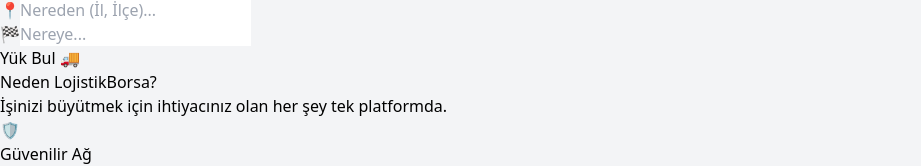
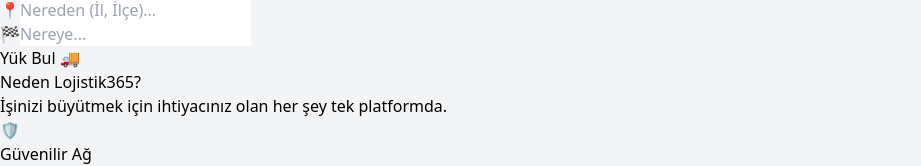
Before and after one commit to ersin-41/Lojistik_Borsa, a React (Vite) app: page / in a window 1280 px wide. Shown: the part 194-360 px from the top of the page, without its empty margins (0-921 px from the left). Built offline with nearby package versions, Linux system fonts and the light colour scheme; no server answers.

Commit message:
yazım hataları giderildi

```diff
--- a/src/pages/Home.jsx
+++ b/src/pages/Home.jsx
@@ -59,7 +59,7 @@
       <div className="bg-gray-50 py-16 px-4">
         <div className="max-w-6xl mx-auto">
           <div className="text-center mb-12">
-            <h2 className="text-3xl font-bold text-slate-800">Neden LojistikBorsa?</h2>
+            <h2 className="text-3xl font-bold text-slate-800">Neden Lojistik365?</h2>
             <p className="text-gray-500 mt-2">İşinizi büyütmek için ihtiyacınız olan her şey tek platformda.</p>
           </div>
 
@@ -96,11 +96,11 @@
 
       {/* Çağrı (Call to Action) */}
       <div className="bg-slate-800 text-white py-16 text-center px-4">
-         <h2 className="text-3xl font-bold mb-4">Hemen Ücretsiz Katılın</h2>
-         <p className="text-gray-400 mb-8">Binlerce lojistik profesyonelinin arasına katılmak için daha ne bekliyorsunuz?</p>
-         <a href="/giris" className="bg-yellow-500 text-slate-900 px-8 py-3 rounded-full font-bold hover:bg-yellow-400 transition transform hover:scale-105 inline-block">
-            Hesap Oluştur 🚀
-         </a>
+        <h2 className="text-3xl font-bold mb-4">Hemen Ücretsiz Katılın</h2>
+        <p className="text-gray-400 mb-8">Binlerce lojistik profesyonelinin arasına katılmak için daha ne bekliyorsunuz?</p>
+        <a href="/giris" className="bg-yellow-500 text-slate-900 px-8 py-3 rounded-full font-bold hover:bg-yellow-400 transition transform hover:scale-105 inline-block">
+          Hesap Oluştur 🚀
+        </a>
       </div>
     </div>
   );
```
